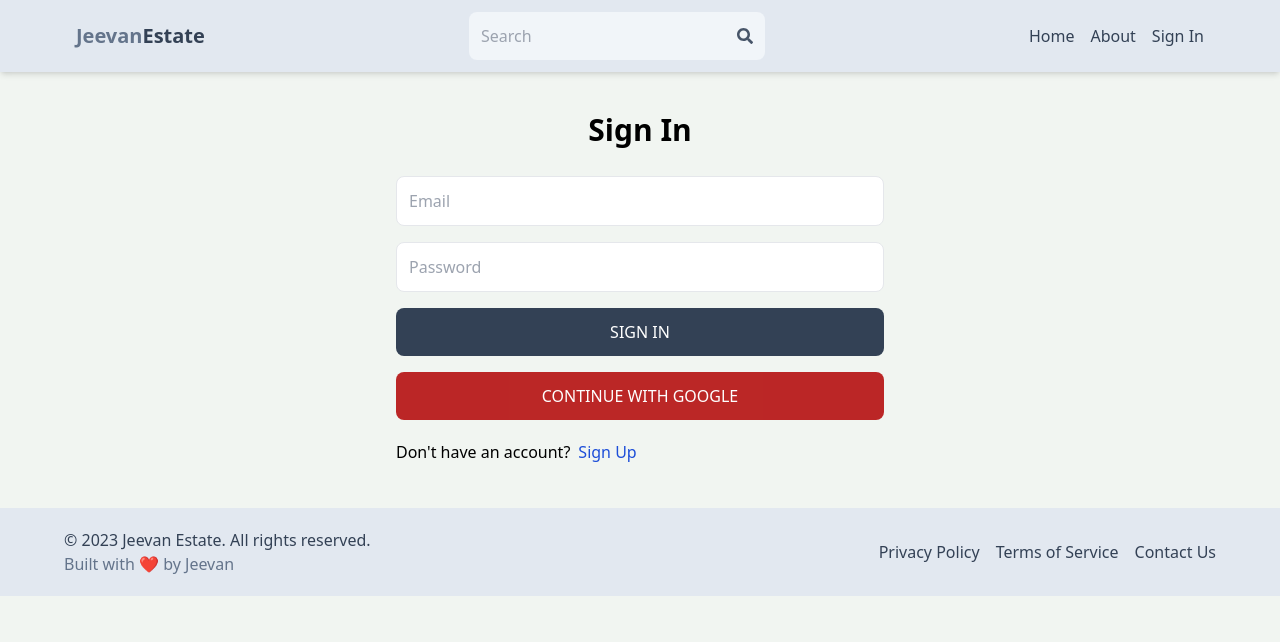
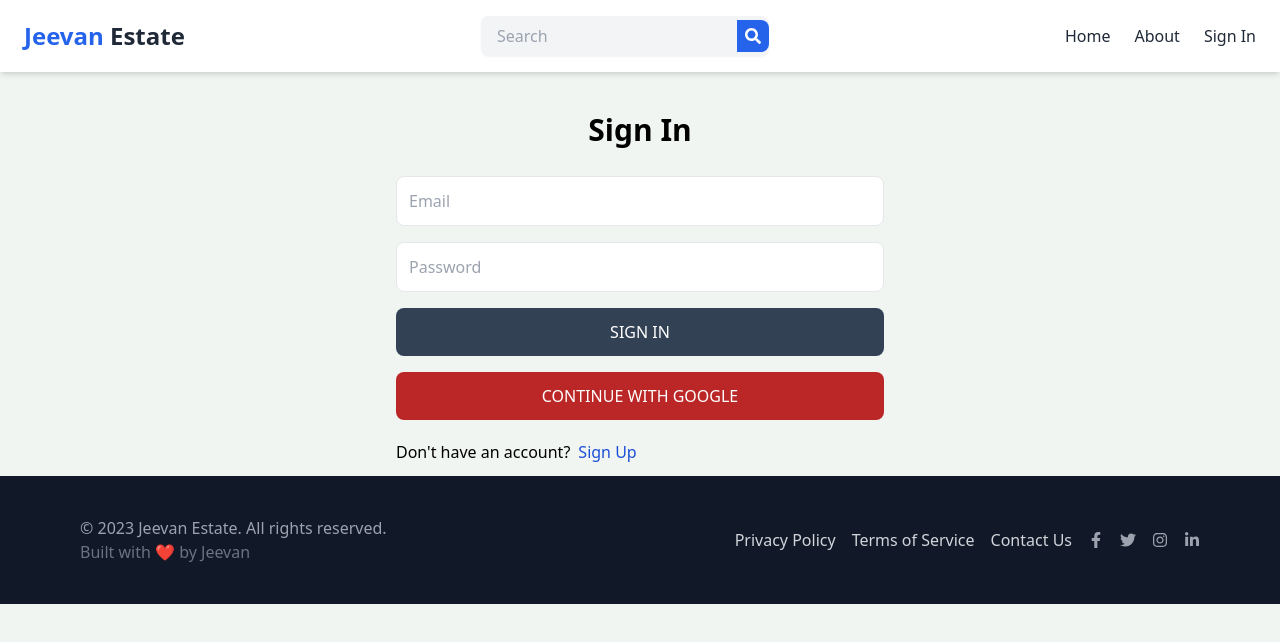
Before and after one commit to Jeevan-Oraganti/jeevan-estate, a React (Vite) app in the folder client/: page /sign-in in a window 1280 px wide. Shown: the top 642 px of the page. Built offline with nearby package versions, Linux system fonts and the light colour scheme; no server answers.

Commit message:
Changed homepage

```diff
--- a/client/src/components/Footer.jsx
+++ b/client/src/components/Footer.jsx
@@ -1,27 +1,83 @@
 import React from "react";
 import { Link } from "react-router-dom";
+import {
+  FaFacebookF,
+  FaTwitter,
+  FaInstagram,
+  FaLinkedinIn,
+} from "react-icons/fa";
 
 const Footer = () => {
   return (
-    <footer className="bg-slate-200 mt-8 p-5">
-      <div className="flex justify-between items-center max-w-6xl mx-auto">
-        <div>
-          <p className="text-slate-700">
+    <footer className="bg-gray-900 text-gray-300 py-10">
+      <div className="max-w-6xl mx-auto px-4">
+        <div className="flex flex-col md:flex-row justify-between items-center">
+          {/* Left side */}
+          <div className="mb-6 md:mb-0">
+            <p className="text-gray-400">
               &copy; {new Date().getFullYear()} Jeevan Estate. All rights
               reserved.
             </p>
-          <p className="text-slate-500">Built with ❤️ by Jeevan</p>
+            <p className="text-gray-500">Built with ❤️ by Jeevan</p>
           </div>
-        <div className="flex gap-4">
-          <Link to="/privacy-policy">
-            <p className="text-slate-700 hover:underline">Privacy Policy</p>
+
+          {/* Right side */}
+          <div className="flex flex-col md:flex-row items-center gap-4">
+            {/* Links */}
+            <div className="flex flex-col md:flex-row gap-4">
+              <Link
+                to="/privacy-policy"
+                className="hover:text-white transition"
+              >
+                Privacy Policy
               </Link>
-          <Link to="/terms-of-service">
-            <p className="text-slate-700 hover:underline">Terms of Service</p>
+              <Link
+                to="/terms-of-service"
+                className="hover:text-white transition"
+              >
+                Terms of Service
               </Link>
-          <Link to="/contact-us">
-            <p className="text-slate-700 hover:underline">Contact Us</p>
+              <Link to="/contact-us" className="hover:text-white transition">
+                Contact Us
               </Link>
+            </div>
+
+            {/* Social media icons */}
+            <div className="flex gap-4 mt-4 md:mt-0">
+              <a
+                href="https://facebook.com"
+                target="_blank"
+                rel="noopener noreferrer"
+                className="text-gray-400 hover:text-white transition"
+              >
+                <FaFacebookF />
+              </a>
+              <a
+                href="https://twitter.com"
+                target="_blank"
+                rel="noopener noreferrer"
+                className="text-gray-400 hover:text-white transition"
+              >
+                <FaTwitter />
+              </a>
+              <a
+                href="https://instagram.com"
+                target="_blank"
+                rel="noopener noreferrer"
+                className="text-gray-400 hover:text-white transition"
+              >
+                <FaInstagram />
+              </a>
+              <a
+                href="https://linkedin.com"
+                target="_blank"
+                rel="noopener noreferrer"
+                className="text-gray-400 hover:text-white transition"
+              >
+                <FaLinkedinIn />
+              </a>
+            </div>
+          </div>
         </div>
       </div>
     </footer>
--- a/client/src/components/Header.jsx
+++ b/client/src/components/Header.jsx
@@ -15,6 +15,7 @@ export default function Header() {
     const searchQuery = urlParams.toString();
     navigate(`/search?${searchQuery}`);
   };
+
   useEffect(() => {
     const urlParams = new URLSearchParams(location.search);
     const searchTermFromUrl = urlParams.get("searchTerm");
@@ -22,50 +23,54 @@ export default function Header() {
       setSearchTerm(searchTermFromUrl);
     }
   }, [location.search]);
+
   return (
-    <header className="bg-slate-200 shadow-md">
-      <div className="flex justify-between items-center max-w-6xl mx-auto p-3">
+    <header className="bg-white shadow-md">
+      <div className="flex justify-between items-center max-w-7xl mx-auto py-4 px-6">
         <Link to="/">
-          <h1 className="font-bold text-sm sm:text-xl flex flex-wrap">
-            <span className="text-slate-500">Jeevan</span>
-            <span className="text-slate-700">Estate</span>
+          <h1 className="text-2xl font-bold text-gray-800">
+            <span className="text-blue-600">Jeevan</span> Estate
           </h1>
         </Link>
         <form
           onSubmit={handleSubmit}
-          className="bg-slate-100 p-3 rounded-lg flex items-center"
+          className="flex items-center bg-gray-100 rounded-lg shadow-sm"
         >
           <input
             type="text"
             placeholder="Search"
-            className="bg-transparent focus:outline-none w-24 sm:w-64"
+            className="bg-transparent px-4 py-2 focus:outline-none w-32 sm:w-64"
             value={searchTerm}
             onChange={(e) => setSearchTerm(e.target.value)}
           />
-          <button>
-            <FaSearch className="text-slate-600" />
+          <button
+            type="submit"
+            className="p-2 rounded-r-lg bg-blue-600 text-white hover:bg-blue-700 transition"
+          >
+            <FaSearch />
           </button>
         </form>
-        <ul className="flex gap-4">
-          <Link to="/">
-            <li className="hidden sm:inline text-slate-700 hover:underline">
-              Home
-            </li>
+        <ul className="flex items-center gap-6">
+          <Link to="/" className="text-gray-800 hover:text-blue-600 transition">
+            <li className="hidden sm:inline">Home</li>
           </Link>
-          <Link to="/about">
-            <li className="hidden sm:inline text-slate-700 hover:underline">
-              About
-            </li>
+          <Link
+            to="/about"
+            className="text-gray-800 hover:text-blue-600 transition"
+          >
+            <li className="hidden sm:inline">About</li>
           </Link>
           <Link to="/profile">
             {currentUser ? (
               <img
-                className="rounded-full h-7 w-7 object-cover"
+                className="rounded-full h-8 w-8 object-cover"
                 src={currentUser.avatar}
                 alt="profile"
               />
             ) : (
-              <li className="text-slate-700 hover:underline">Sign In</li>
+              <li className="text-gray-800 hover:text-blue-600 transition">
+                Sign In
+              </li>
             )}
           </Link>
         </ul>
--- a/client/src/components/ListingItem.jsx
+++ b/client/src/components/ListingItem.jsx
@@ -1,52 +1,58 @@
 import { Link } from "react-router-dom";
 import { MdLocationOn } from "react-icons/md";
 
-export default function ListingItem({ listing }) {
+const ListingItem = ({ listing }) => {
   return (
-    <div className="bg-white shadow-md hover:shadow-lg transition-shadow overflow-hidden rounded-lg w-full sm:w-[330px]">
-      <Link to={`/listing/${listing._id}`}>
+    <div className="bg-white shadow-lg hover:shadow-xl transition-shadow rounded-lg overflow-hidden w-full sm:w-[330px]">
+      <Link to={`/listing/${listing._id}`} className="block">
+        <div className="relative">
           <img
             src={
               listing.imageUrls[0] ||
               "https://53.fs1.hubspotusercontent-na1.net/hub/53/hubfs/Sales_Blog/real-estate-business-compressor.jpg?width=595&height=400&name=real-estate-business-compressor.jpg"
             }
             alt="listing cover"
-          className="h-[320px] sm:h-[220px] w-full object-cover hover:scale-105 transition-scale duration-300"
+            className="h-[220px] w-full object-cover"
           />
-        <div className="p-3 flex flex-col gap-2 w-full">
-          <p className="truncate text-lg font-semibold text-slate-700">
+          {listing.offer && (
+            <span className="absolute top-2 left-2 bg-red-500 text-white text-xs px-2 py-1 rounded">
+              Offer
+            </span>
+          )}
+        </div>
+        <div className="p-4">
+          <h3 className="text-lg font-semibold text-gray-900 mb-1">
             {listing.name}
-          </p>
-          <div className="flex items-center gap-1">
-            <MdLocationOn className="h-4 w-4 text-green-700" />
-            <p className="text-sm text-gray-600 truncate w-full">
-              {listing.address}
-            </p>
+          </h3>
+          <div className="flex items-center text-gray-700 mb-2">
+            <MdLocationOn className="h-5 w-5 text-green-500" />
+            <p className="truncate ml-1">{listing.address}</p>
           </div>
-          <p className="text-sm text-gray-600 line-clamp-2">
+          <p className="text-gray-600 text-sm mb-2 line-clamp-2">
             {listing.description}
           </p>
-          <p className="text-slate-500 mt-2 font-semibold ">
+          <p className="text-blue-600 text-xl font-semibold mb-2">
             $
             {listing.offer
-              ? listing.discountPrice.toLocaleString("en-US")
-              : listing.regularPrice.toLocaleString("en-US")}
+              ? (listing.discountPrice || 0).toLocaleString()
+              : (listing.regularPrice || 0).toLocaleString()}
             {listing.type === "rent" && " / month"}
           </p>
-          <div className="text-slate-700 flex gap-4">
-            <div className="font-bold text-xs">
-              {listing.bedrooms > 1
-                ? `${listing.bedrooms} beds `
-                : `${listing.bedrooms} bed `}
+
+          <div className="flex justify-between text-gray-700 text-sm">
+            <div className="flex items-center">
+              <span className="font-semibold">{listing.bedrooms}</span>{" "}
+              {listing.bedrooms > 1 ? "beds" : "bed"}
             </div>
-            <div className="font-bold text-xs">
-              {listing.bathrooms > 1
-                ? `${listing.bathrooms} baths `
-                : `${listing.bathrooms} bath `}
+            <div className="flex items-center">
+              <span className="font-semibold">{listing.bathrooms}</span>{" "}
+              {listing.bathrooms > 1 ? "baths" : "bath"}
             </div>
           </div>
         </div>
       </Link>
     </div>
   );
-}
+};
+
+export default ListingItem;
```
Also changed, not shown: client/src/pages/Home.jsx (+73 -57 lines), 1 other file (tests, documents, lock files or other folders). Lines whose indentation alone changed are shown as unchanged.
